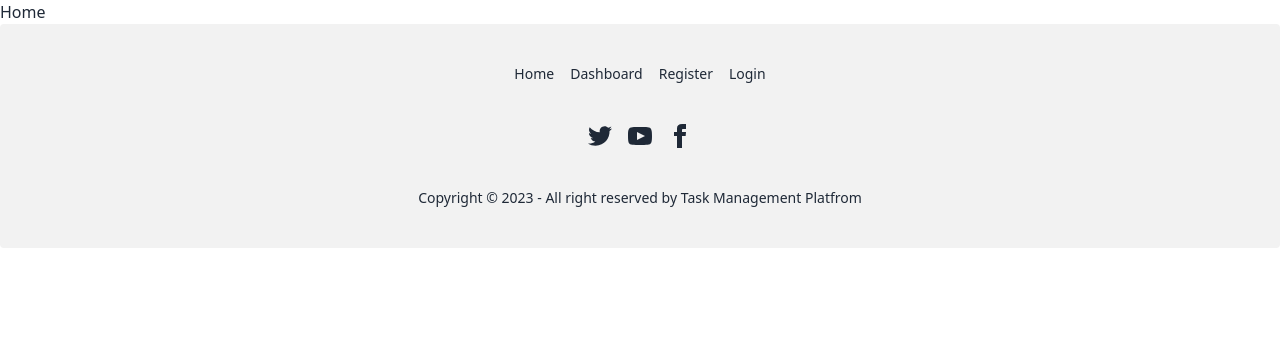
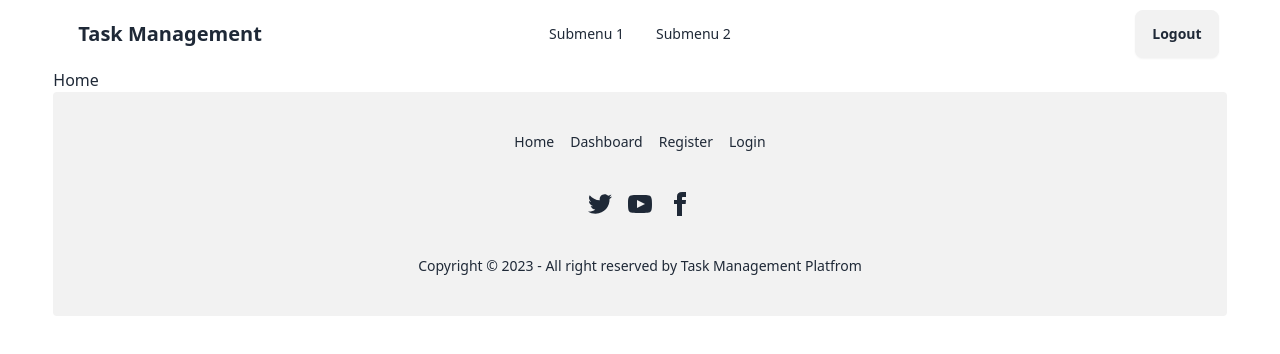
Before and after one commit to gfaruk02/task-management-platform-client, a React (Vite) app: page / in a window 1280 px wide. Shown: the top 354 px of the page. Built offline with nearby package versions, Linux system fonts and the light colour scheme.

Commit message:
create navbar route and set in position

```diff
--- a/src/Pages/Home/Home.jsx
+++ b/src/Pages/Home/Home.jsx
@@ -4,7 +4,6 @@
     return (
         <div>
             Home
-
         </div>
     );
 };
--- a/src/Pages/Shared/Navbar.jsx
+++ b/src/Pages/Shared/Navbar.jsx
@@ -1,9 +1,34 @@
 
 
 const Navbar = () => {
+    const navMenus = <>
+        <li><a>Submenu 1</a></li>
+        <li><a>Submenu 2</a></li>
+    </>
+
     return (
         <div>
-
+            <div className="navbar bg-base-100">
+                <div className="navbar-start">
+                    <div className="dropdown">
+                        <div tabIndex={0} role="button" className="btn btn-ghost lg:hidden">
+                            <svg xmlns="http://www.w3.org/2000/svg" className="h-5 w-5" fill="none" viewBox="0 0 24 24" stroke="currentColor"><path strokeLinecap="round" strokeLinejoin="round" strokeWidth="2" d="M4 6h16M4 12h8m-8 6h16" /></svg>
+                        </div>
+                        <ul tabIndex={0} className="menu menu-sm dropdown-content mt-3 z-[1] p-2 shadow bg-base-100 rounded-box w-52">
+                            {navMenus}
+                        </ul>
+                    </div>
+                    <a className="btn btn-ghost text-xl">Task Management</a>
+                </div>
+                <div className="navbar-center hidden lg:flex">
+                    <ul className="menu menu-horizontal px-1">
+                        {navMenus}
+                    </ul>
+                </div>
+                <div className="navbar-end">
+                    <a className="btn">Logout</a>
+                </div>
+            </div>
         </div>
     );
 };
--- a/src/layout/Main.jsx
+++ b/src/layout/Main.jsx
@@ -1,10 +1,12 @@
 import { Outlet } from "react-router-dom";
 import Footer from "../Pages/Shared/Footer";
+import Navbar from "../Pages/Shared/Navbar";
 
 
 const Main = () => {
     return (
-        <div>
+        <div className="w-11/12 mx-auto">
+            <Navbar></Navbar>
             <Outlet></Outlet>
             <Footer></Footer>
         </div>
```
Also changed, not shown: src/Pages/Home/Banner.jsx (added).
